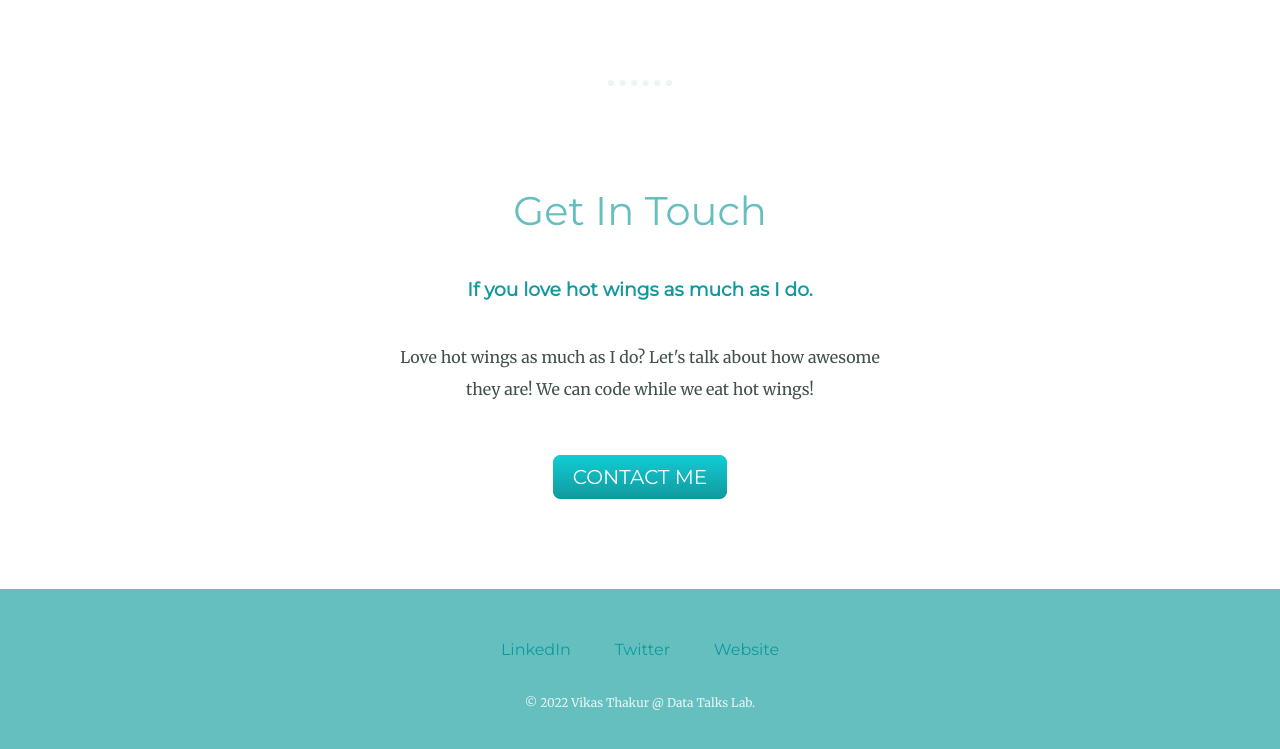
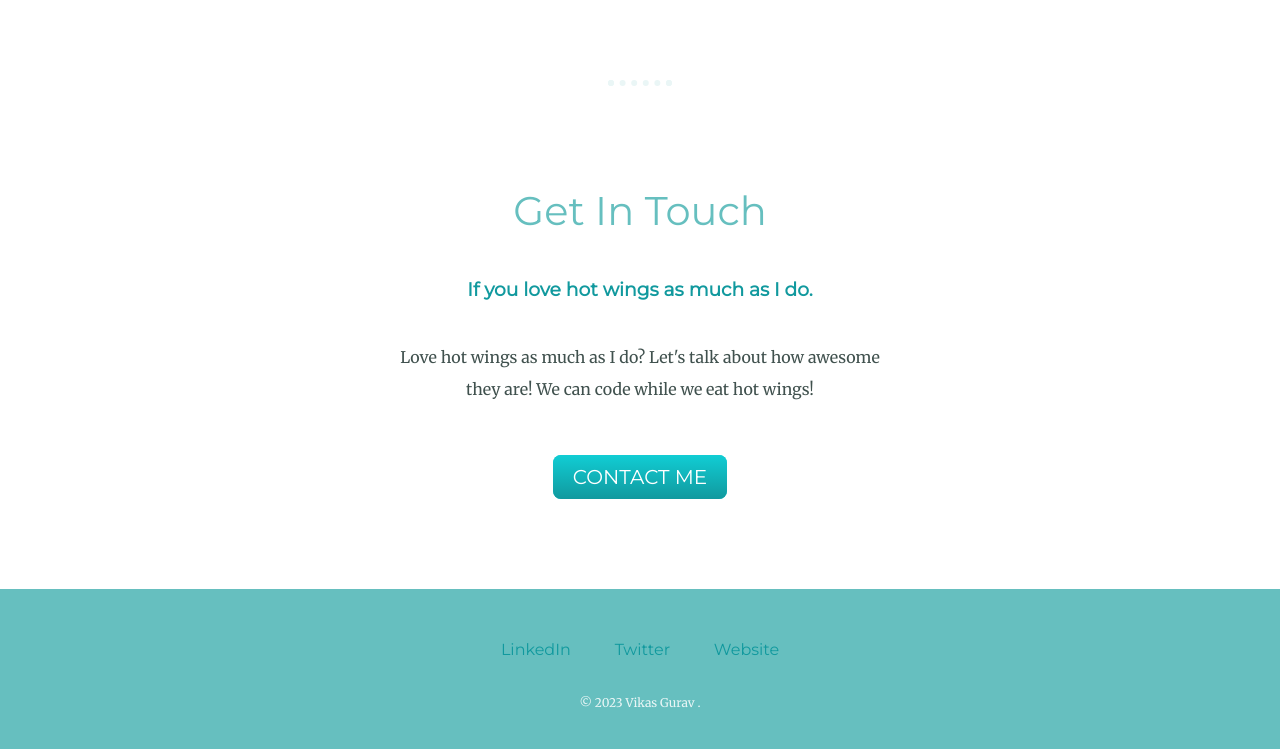
Before and after one commit to Vikas-G6/My-site, a plain HTML site: page CSS-MySite-main/index.html in a window 1280 px wide. Shown: the part 2494-3243 px from the top of the page. Drawn offline with Linux system fonts and the light colour scheme.

Commit message:
Add files via upload

```diff
--- a/CSS-MySite-main/index.html
+++ b/CSS-MySite-main/index.html
@@ -3,7 +3,7 @@
 
 <head>
   <meta charset="utf-8">
-  <title>VIkas Gurav</title>
+  <title>Vikas Gurav</title>
   <link rel="stylesheet" href="css/styles.css">
   <link href="https://fonts.googleapis.com/css?family=Merriweather|Montserrat|Sacramento" rel="stylesheet">
   <link rel="icon" href="favicon.ico">
@@ -58,7 +58,7 @@
     <a class="footer-link" href="">LinkedIn</a>
     <a class="footer-link" href="">Twitter</a>
     <a class="footer-link" href="">Website</a>
-    <p class="copyright">© 2022 Vikas Thakur @ Data Talks Lab.</p>
+    <p class="copyright">© 2023 Vikas Gurav .</p>
   </div>
 </body>
 
```
